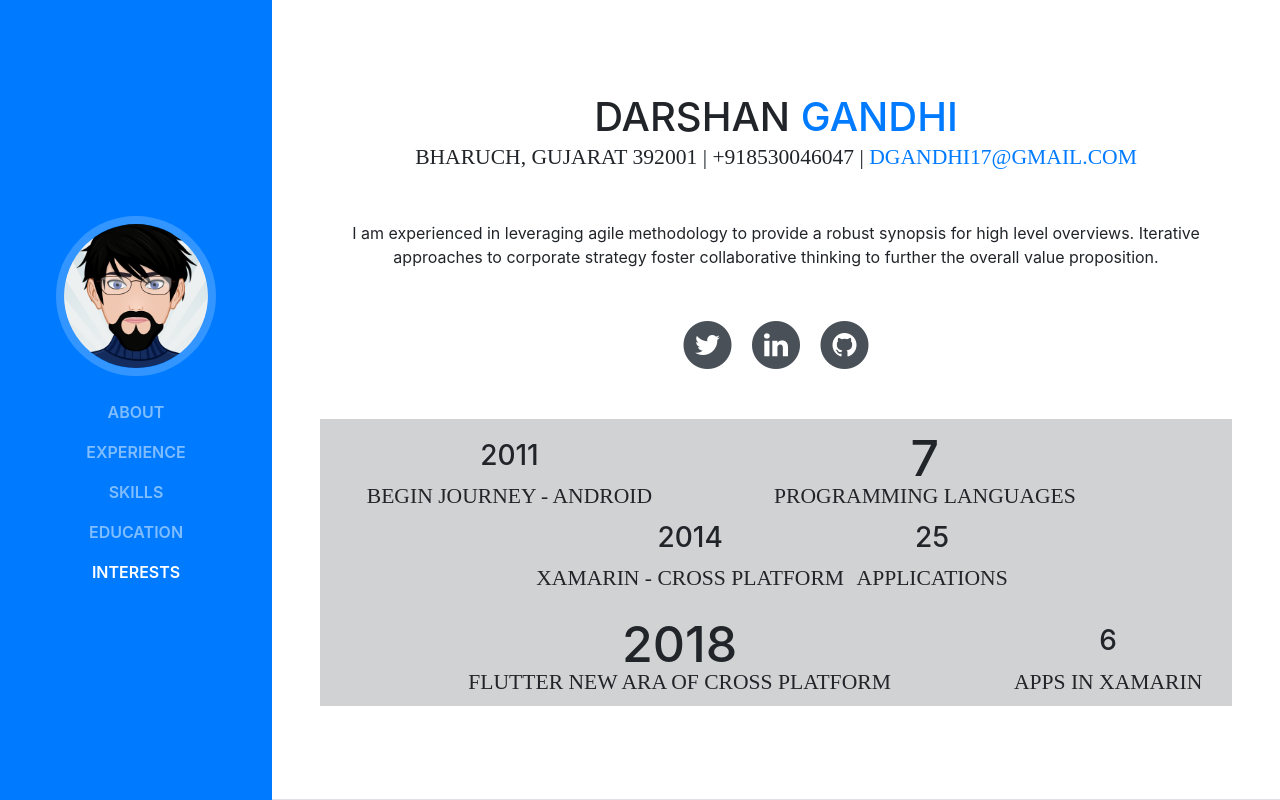
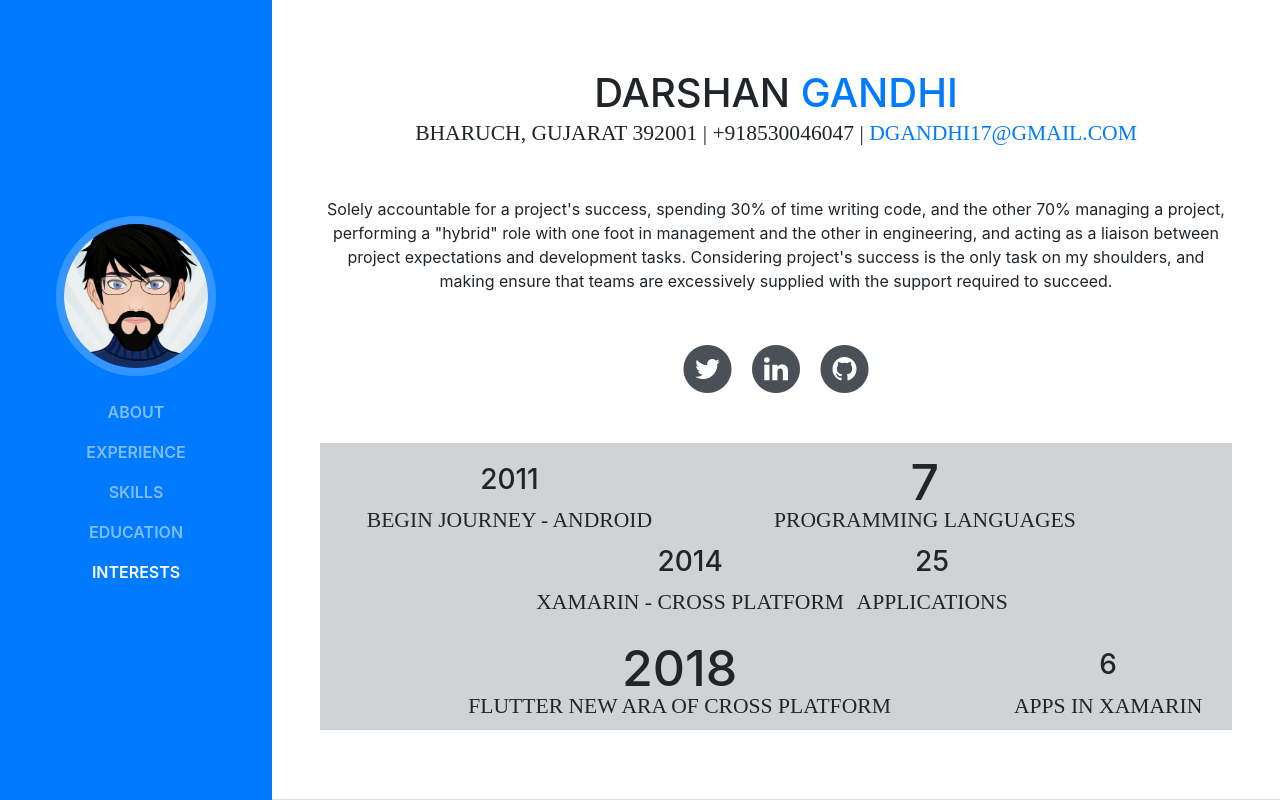
Before and after one commit to dgandhi17/darshan.github.io, a website with bundled scripts: page index.html in a window 1280 px wide. Shown: the top 800 px of the page. Built offline with nearby package versions, Linux system fonts and the light colour scheme; a web font is replaced by a local one.

Commit message:
modified description content

```diff
--- a/index.html
+++ b/index.html
@@ -70,9 +70,13 @@
         <div class="subheading mb-5">Bharuch, Gujarat 392001 | +918530046047 |
           <a href="mailto:dgandhi17@gmail.com">dgandhi17@gmail.com</a>
         </div>
-        <p class="mb-5">I am experienced in leveraging agile methodology to provide a robust synopsis for high level
-          overviews. Iterative approaches to corporate strategy foster collaborative thinking to further the overall
-          value proposition.</p>
+        <p class="mb-5">Solely accountable for a project's success, spending 30% of time writing code, and the
+          other 70% managing a project,
+          performing a "hybrid" role with one foot in management and the other in engineering, and acting as a liaison
+          between project expectations and development tasks.
+          Considering project's success is the only task on my shoulders, and making ensure that teams are
+          excessively supplied with the support required to succeed.
+        </p>
         <ul style="text-align: center" class="list-inline list-social-icons mb-0">
           <li class="list-inline-item">
             <a href="https://twitter.com/d_gandhi31">
```
